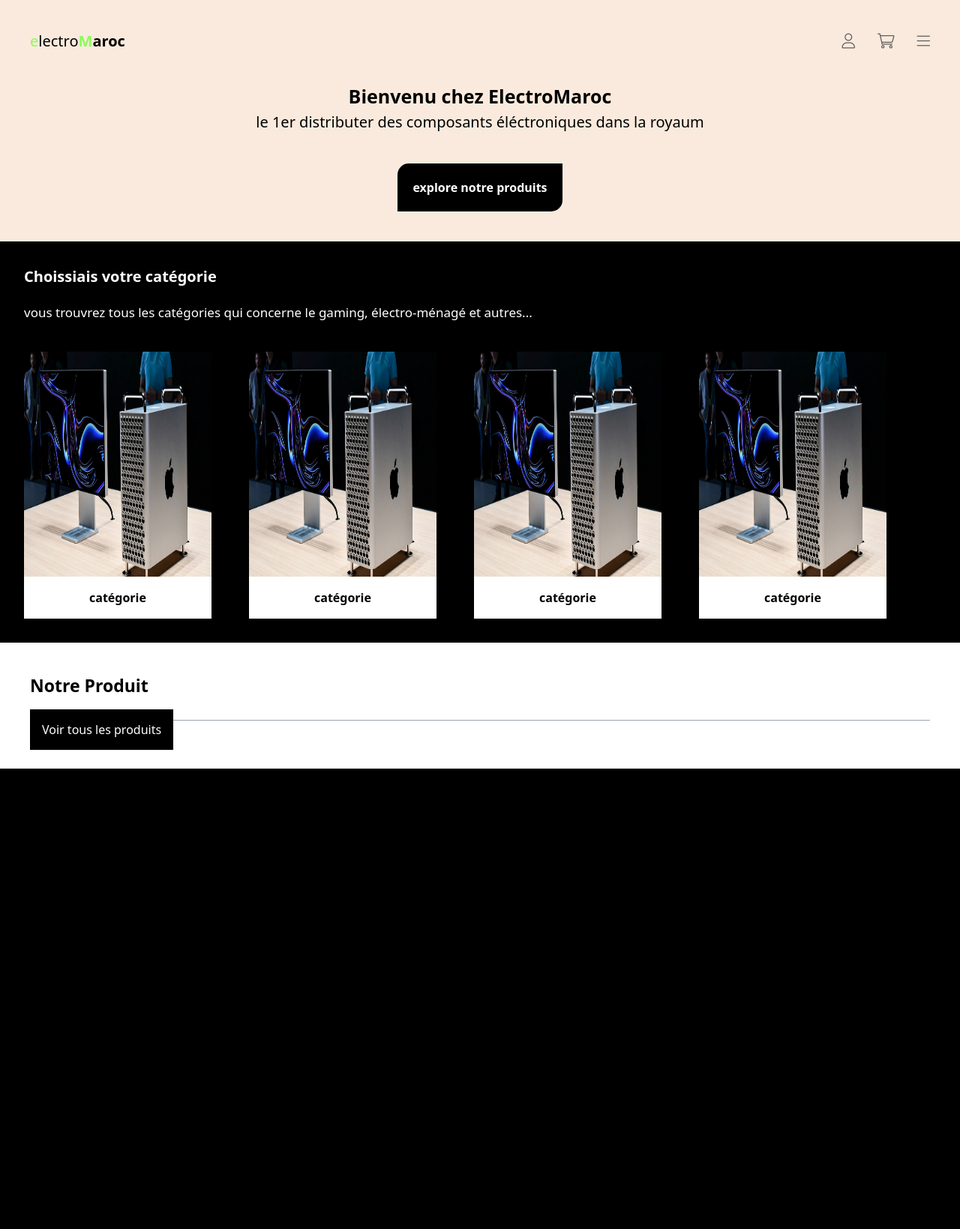
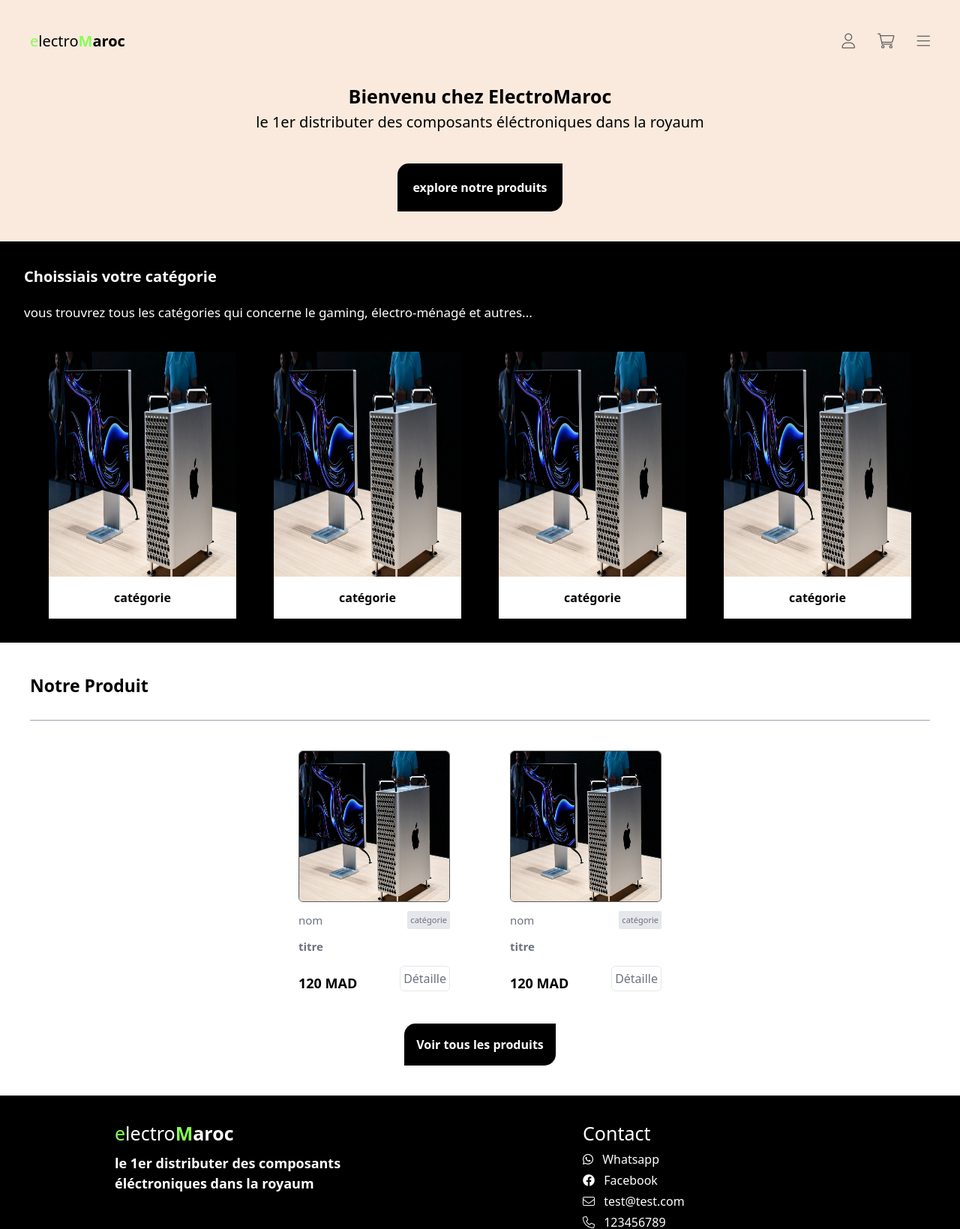
Before and after one commit to aymane-smi/brief6, a PHP site: page /app/views/Landing.php in a window 1280 px wide. Shown: the top 1639 px of the page at 75% size. Before the commit the page ends 1025 px from the top, so only its background shows below. Run offline with PHP 8.4, Linux system fonts and the light colour scheme.

Commit message:
working onthe front-end

```diff
--- a/app/views/Landing.php
+++ b/app/views/Landing.php
@@ -1,11 +1,13 @@
 <!DOCTYPE html>
+
 <head>
     <title>ElectroMaroc</title>
-        <link rel="stylesheet" href="http://localhost:9000/public/src/css/output.css"/>
-        <link rel="stylesheet" href="http:///localhost:9000/public/src/css/all.min.css"/>
+    <link rel="stylesheet" href="http://localhost:9000/public/src/css/output.css" />
+    <link rel="stylesheet" href="http:///localhost:9000/public/src/css/all.min.css" />
 
 </head>
-    <body class="bg-[#faeadd]">
+
+<body class="bg-[#faeadd] font-">
     <div class="p-[40px]">
         <nav class="flex justify-between items-center">
             <p class="font-[500]  text-[20px]"><span class="text-[#87ff54]">e</span>lectro<span class="font-[600]"><span class="text-[#87ff54]">M</span>aroc</span>
@@ -23,30 +25,96 @@
         </div>
     </div>
     <div class="bg-black w-screen p-8">
-            <p class="text-white text-[20px] font-bold">Choissiais votre catégorie<p>
+        <p class="text-white text-[20px] font-bold">Choissiais votre catégorie
+        <p>
         <p class="text-white text-[17px] font-medium mt-5">vous trouvrez tous les catégories qui concerne le gaming, électro-ménagé et autres...</p>
-            <div class="flex flex-wrap justify-start items-center gap-[50px] mt-10">
+        <div class="flex flex-wrap justify-center items-center gap-[50px] mt-10">
             <div class="text-white w-[250px]">
-                    <img class="h-[300px]" src="http://localhost:9000/public/src/assets/wwdc2019DSC_4114.jpg" alt="default"/>
+                <img class="h-[300px]" src="http://localhost:9000/public/src/assets/wwdc2019DSC_4114.jpg" alt="default" />
                 <p class="p-4 bg-white text-black font-semibold flex justify-center items-center">catégorie</p>
             </div>
             <div class="text-white w-[250px]">
-                    <img class="h-[300px]" src="http://localhost:9000/public/src/assets/wwdc2019DSC_4114.jpg" alt="default"/>
+                <img class="h-[300px]" src="http://localhost:9000/public/src/assets/wwdc2019DSC_4114.jpg" alt="default" />
                 <p class="p-4 bg-white text-black font-semibold flex justify-center items-center">catégorie</p>
             </div>
             <div class="text-white w-[250px]">
-                    <img class="h-[300px]" src="http://localhost:9000/public/src/assets/wwdc2019DSC_4114.jpg" alt="default"/>
+                <img class="h-[300px]" src="http://localhost:9000/public/src/assets/wwdc2019DSC_4114.jpg" alt="default" />
                 <p class="p-4 bg-white text-black font-semibold flex justify-center items-center">catégorie</p>
             </div>
             <div class="text-white w-[250px]">
-                    <img class="h-[300px]" src="http://localhost:9000/public/src/assets/wwdc2019DSC_4114.jpg" alt="default"/>
+                <img class="h-[300px]" src="http://localhost:9000/public/src/assets/wwdc2019DSC_4114.jpg" alt="default" />
                 <p class="p-4 bg-white text-black font-semibold flex justify-center items-center">catégorie</p>
             </div>
         </div>
     </div>
-        <div class="p-[40px] bg-white">
-            <p class="text-[23px] font-bold pb-7 border-b-[1px] border-gray-400">Notre Produit</p>
-            <a class="p-4 bg-black text-white">Voir tous les produits</a>
+    <div class="p-[40px] bg-white w-full">
+        <p class="text-[23px] font-bold pb-7 border-b-[1px] border-gray-400 mb-10">Notre Produit</p>
+        <div class="flex flex-wrap justify-center items-center mb-10 gap-20">
+            <div>
+                <div class="relative overflow-hidden rounded-md w-fit border-[1px] border-[#5C5C5C]">
+                    <img class="w-[200px] h-[200px]" src="http://localhost:9000/public/src/assets/wwdc2019DSC_4114.jpg" alt="default" />
+                    <i class="fa-light fa-cart-shopping text-[20px] text-red-500 absolute top-1 right-1"></i>
                 </div>
+                <p class="mt-3 flex justify-between items-center">
+                    <span class="font-800 text-[15px] text-gray-500">nom</span>
+                    <span class="font-800 text-[11px] text-gray-500 rounded-sm p-1 bg-gray-200">catégorie</span>
+                </p>
+                <p class="mt-3 font-semibold text-[15px] text-gray-500">titre</p>
+                <p class="mt-3 flex justify-between items-center">
+                    <span class="mt-3 font-semibold text-[18px]">120 MAD</span>
+                    <a class="p-1 text-gray-500 border-[1px] border-gray-200 rounded-md hover:border-black hover:bg-black hover:text-white" href="#">Détaille</a>
+                </p>
+            </div>
+            <div>
+                <div class="relative overflow-hidden rounded-md w-fit border-[1px] border-[#5C5C5C]">
+                    <img class="w-[200px] h-[200px]" src="http://localhost:9000/public/src/assets/wwdc2019DSC_4114.jpg" alt="default" />
+                    <i class="fa-light fa-cart-shopping text-[20px] text-red-500 absolute top-1 right-1"></i>
+                </div>
+                <p class="mt-3 flex justify-between items-center">
+                    <span class="font-800 text-[15px] text-gray-500">nom</span>
+                    <span class="font-800 text-[11px] text-gray-500 rounded-sm p-1 bg-gray-200">catégorie</span>
+                </p>
+                <p class="mt-3 font-semibold text-[15px] text-gray-500">titre</p>
+                <p class="mt-3 flex justify-between items-center">
+                    <span class="mt-3 font-semibold text-[18px]">120 MAD</span>
+                    <a class="p-1 text-gray-500 border-[1px] border-gray-200 rounded-md hover:border-black hover:bg-black hover:text-white" href="#">Détaille</a>
+                </p>
+            </div>
+        </div>
+        <a class="p-4 bg-black text-white rounded-tl-[15px] rounded-br-[15px] font-semibold mx-auto my-0 block w-fit">Voir tous les produits</a>
+    </div>
+    <footer class="p-3 w-screen bg-black">
+        <div class=" p-5 flex flex-wrap justify-around items-start border-b-[1px] border-white mb-5 pb-[20px]">
+            <div class="w-[350px]">
+                <p class="font-[500]  text-[25px] text-white"><span class="text-[#87ff54]">e</span>lectro<span class="font-[600]"><span class="text-[#87ff54]">M</span>aroc</span>
+                </p>
+                <p class="text-white font-semibold text-[18px] mt-2">le 1er distributer des composants éléctroniques dans la royaum</p>
+            </div>
+            <div class="w-[350px] ml-8">
+                <p class="font-[500]  text-[25px] text-white">Contact</p>
+                <ul class="list-none text-white font-medium">
+                    <li class="mt-1">
+                        <i class="fa-brands fa-whatsapp"></i>
+                        <span class="ml-2">Whatsapp</span>
+                    </li>
+                    <li class="mt-1">
+                        <i class="fa-brands fa-facebook"></i>
+                        <span class="ml-2">Facebook</span>
+                    </li>
+                    <li class="mt-1">
+                        <i class="fa-light fa-envelope"></i>
+                        <span class="ml-2">test@test.com</span>
+                    </li>
+                    <li class="mt-1">
+                        <i class="fa-light fa-phone"></i>
+                        <span class="ml-2">123456789</span>
+                    </li>
+                </ul>
+            </div>
+            <iframe class="rounded-md w-1/2" src="https://www.google.com/maps/embed?pb=!1m18!1m12!1m3!1d53963.1823009469!2d-9.271712304968345!3d32.29307251678047!2m3!1f0!2f0!3f0!3m2!1i1024!2i768!4f13.1!3m3!1m2!1s0xdac212049843597%3A0x6b618c47dfd85d40!2sSafi!5e0!3m2!1sen!2sma!4v1671570363250!5m2!1sen!2sma" width="600" height="450" style="border:0;" allowfullscreen="" loading="lazy" referrerpolicy="no-referrer-when-downgrade"></iframe>
+        </div>
+        <p class="mx-auto my-0 text-white block w-fit">electroMaroc © 2022</p>
+    </footer>
 </body>
+
 </html>
--- a/public/src/css/output.css
+++ b/public/src/css/output.css
@@ -525,12 +525,26 @@ video {
   top: 0.25rem;
 }
 
-.right-2 {
-  right: 0.5rem;
+.right-1 {
+  right: 0.25rem;
+}
+
+.z-10 {
+  z-index: 10;
 }
 
 .m-auto {
   margin: auto;
+}
+
+.mx-auto {
+  margin-left: auto;
+  margin-right: auto;
+}
+
+.my-0 {
+  margin-top: 0px;
+  margin-bottom: 0px;
 }
 
 .mt-10 {
@@ -541,32 +555,40 @@ video {
   margin-top: 1.25rem;
 }
 
+.mb-10 {
+  margin-bottom: 2.5rem;
+}
+
 .mt-3 {
   margin-top: 0.75rem;
 }
 
-.mt-4 {
-  margin-top: 1rem;
+.ml-\[50px\] {
+  margin-left: 50px;
+}
+
+.mt-2 {
+  margin-top: 0.5rem;
+}
+
+.ml-2 {
+  margin-left: 0.5rem;
 }
 
 .mt-1 {
   margin-top: 0.25rem;
 }
 
-.mt-2 {
-  margin-top: 0.5rem;
+.ml-8 {
+  margin-left: 2rem;
 }
 
-.mt-8 {
-  margin-top: 2rem;
+.mb-5 {
+  margin-bottom: 1.25rem;
 }
 
-.mt-\[50px\] {
-  margin-top: 50px;
-}
-
-.mb-8 {
-  margin-bottom: 2rem;
+.block {
+  display: block;
 }
 
 .flex {
@@ -593,17 +615,57 @@ video {
   width: 250px;
 }
 
+.w-\[200px\] {
+  width: 200px;
+}
+
 .w-fit {
   width: -moz-fit-content;
   width: fit-content;
 }
 
-.w-\[200px\] {
-  width: 200px;
+.w-\[400px\] {
+  width: 400px;
+}
+
+.w-\[300px\] {
+  width: 300px;
+}
+
+.w-\[280px\] {
+  width: 280px;
+}
+
+.w-\[240px\] {
+  width: 240px;
+}
+
+.w-\[220px\] {
+  width: 220px;
+}
+
+.w-\[210px\] {
+  width: 210px;
+}
+
+.w-\[205px\] {
+  width: 205px;
+}
+
+.w-\[25px\] {
+  width: 25px;
+}
+
+.w-\[350px\] {
+  width: 350px;
 }
 
 .w-1\/2 {
   width: 50%;
+}
+
+.list-none {
+  list-style-type: none;
 }
 
 .flex-col {
@@ -638,28 +712,32 @@ video {
   gap: 50px;
 }
 
-.gap-28 {
-  gap: 7rem;
+.gap-20 {
+  gap: 5rem;
+}
+
+.gap-\[30\] {
+  gap: 30;
 }
 
 .overflow-hidden {
   overflow: hidden;
 }
 
-.text-clip {
-  text-overflow: clip;
+.rounded-\[10px\] {
+  border-radius: 10px;
 }
 
-.rounded-\[10px\] {
-  border-radius: 10px;
+.rounded-sm {
+  border-radius: 0.125rem;
 }
 
 .rounded-md {
   border-radius: 0.375rem;
 }
 
-.rounded-sm {
-  border-radius: 0.125rem;
+.rounded-\[1px\] {
+  border-radius: 1px;
 }
 
 .rounded-tl-\[15px\] {
@@ -688,9 +774,24 @@ video {
   border-color: rgb(92 92 92 / var(--tw-border-opacity));
 }
 
-.border-black {
+.border-gray-200 {
   --tw-border-opacity: 1;
-  border-color: rgb(0 0 0 / var(--tw-border-opacity));
+  border-color: rgb(229 231 235 / var(--tw-border-opacity));
+}
+
+.border-gray-500 {
+  --tw-border-opacity: 1;
+  border-color: rgb(107 114 128 / var(--tw-border-opacity));
+}
+
+.border-red-100 {
+  --tw-border-opacity: 1;
+  border-color: rgb(254 226 226 / var(--tw-border-opacity));
+}
+
+.border-white {
+  --tw-border-opacity: 1;
+  border-color: rgb(255 255 255 / var(--tw-border-opacity));
 }
 
 .bg-\[\#faeadd\] {
@@ -762,8 +884,16 @@ video {
   font-size: 13px;
 }
 
-.text-\[10px\] {
-  font-size: 10px;
+.text-\[15px\] {
+  font-size: 15px;
+}
+
+.text-\[11px\] {
+  font-size: 11px;
+}
+
+.text-\[18px\] {
+  font-size: 18px;
 }
 
 .font-\[500\] {
```
Also changed, not shown: other parts of public/src/css/output.css (+57 -30 lines). Lines whose indentation alone changed are shown as unchanged.
